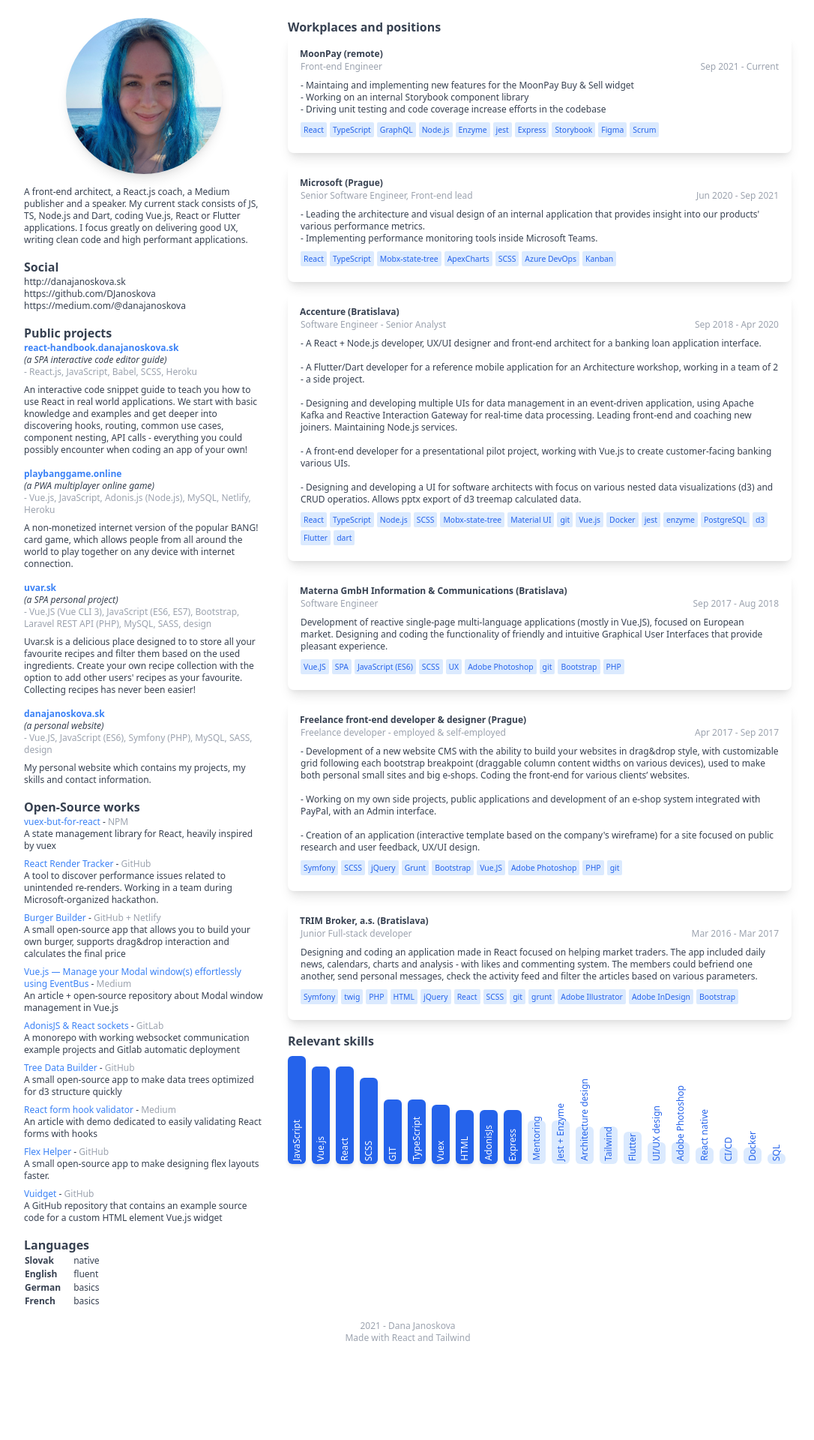
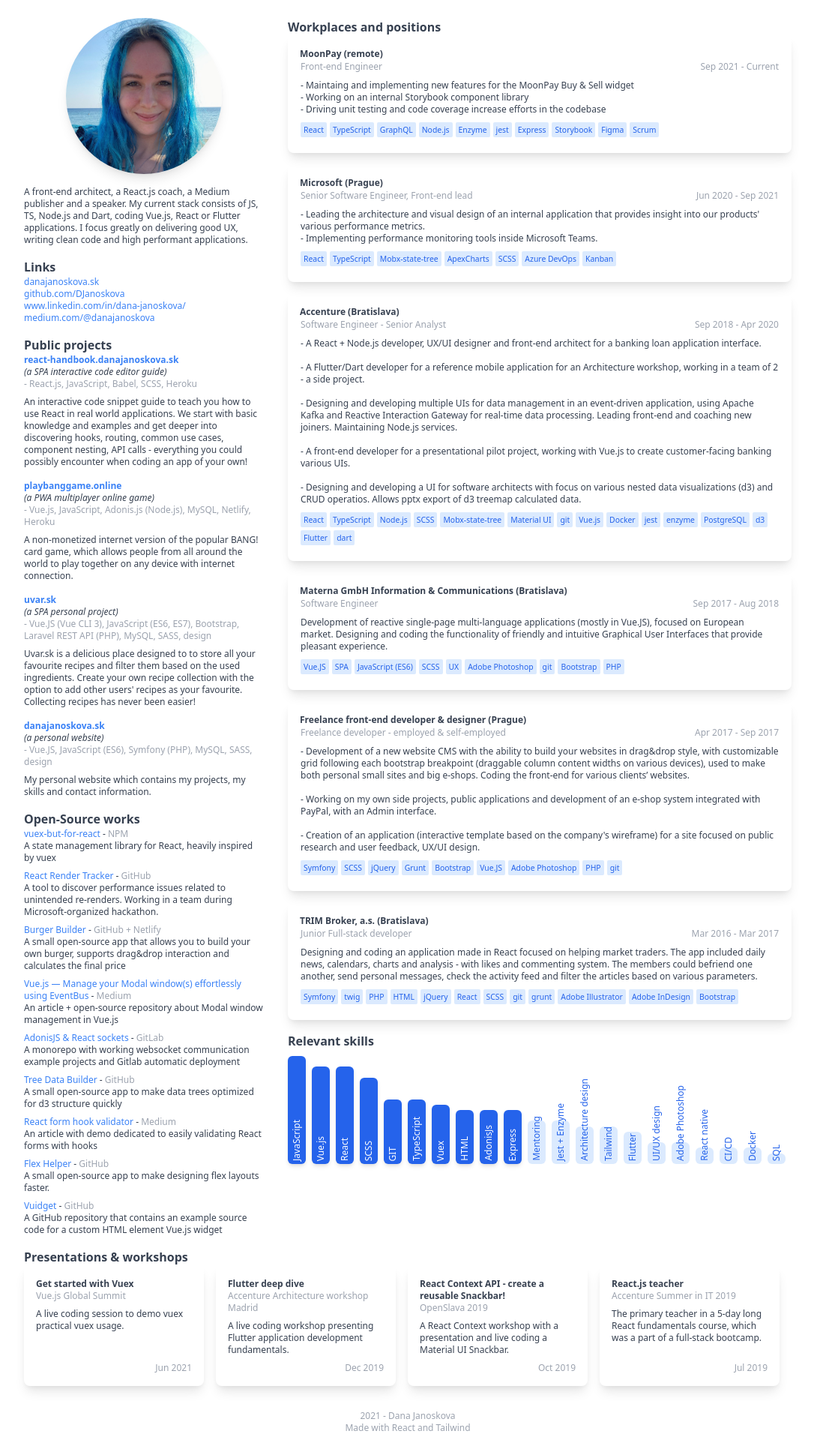
Before and after one commit to DJanoskova/React-CV-personal, a React (Create React App) app: page / in a window 1280 px wide. Shown: the top 1920 px of the page at 75% size, without its empty margins (96-1182 px from the left). Before the commit the page ends 1816 px from the top, so only its background shows below. Built offline with nearby package versions, Linux system fonts and the light colour scheme.

Commit message:
add workshops & presentations section

```diff
--- a/package.json
+++ b/package.json
@@ -29,7 +29,8 @@
     "eject": "react-scripts eject",
     "lint": "eslint .",
     "lint:fix": "eslint --fix",
-    "format": "prettier --write './**/*.{js,jsx,ts,tsx,css,md,json}' --config ./.prettierrc"
+    "format": "prettier --write './**/*.{js,jsx,ts,tsx,css,md,json}' --config ./.prettierrc",
+    "analyze": "craco build && source-map-explorer 'build/static/js/*.js'"
   },
   "eslintConfig": {
     "extends": [
--- a/src/App.tsx
+++ b/src/App.tsx
@@ -2,11 +2,11 @@ import React, { useState } from 'react';
 
 import { CVType } from './types/cv';
 
-import Work from './components/Work';
+import Works from './components/Works';
 import Skills from './components/Skills';
-import Languages from './components/Languages';
 import Loading from './components/Loading';
 import About from './components/About';
+import Workshops from './components/Workshops';
 
 import cvData from './data.json';
 
@@ -17,21 +17,21 @@ const App = () => {
 
   if (!cv) return <Loading />;
 
-  const { about, projects, languages, skills, contributions, works } = cv;
+  const { about, projects, skills, contributions, works, workshops } = cv;
 
   return (
     <div className="max-w-screen-lg m-auto py-6 px-4 lg:px-0">
       <div className="block lg:flex">
         <div className="mr-0 lg:mr-8 w-full lg:w-80 flex-shrink-0">
           <About about={about} projects={projects} contributions={contributions} />
-          <Languages data={languages} />
         </div>
 
         <div className="">
-          <Work data={works} />
+          <Works data={works} />
           <Skills data={skills} />
         </div>
       </div>
+      <Workshops data={workshops} />
       <div className="content text-center noprint text-gray-400">
         2021 - Dana Janoskova
         <br />
--- a/src/components/About.tsx
+++ b/src/components/About.tsx
@@ -22,12 +22,22 @@ const About: FunctionComponent<IProps> = ({ about, projects, contributions }) =>
         alt="Dana Janoskova"
       />
       <div className="mb-4">{about}</div>
-      <SectionWrapper title="Social">
-        http://danajanoskova.sk
+      <SectionWrapper title="Links">
+        <a href="http://danajanoskova.sk" target="_blank" rel="noreferrer">
+          danajanoskova.sk
+        </a>
         <br />
-        https://github.com/DJanoskova
+        <a href="https://github.com/DJanoskova" target="_blank" rel="noreferrer">
+          github.com/DJanoskova
+        </a>
         <br />
-        https://medium.com/@danajanoskova
+        <a href="https://www.linkedin.com/in/dana-janoskova/" target="_blank" rel="noreferrer">
+          www.linkedin.com/in/dana-janoskova/
+        </a>
+        <br />
+        <a href="https://medium.com/@danajanoskova" target="_blank" rel="noreferrer">
+          medium.com/@danajanoskova
+        </a>
       </SectionWrapper>
       <Projects data={projects} />
       <Contributions data={contributions} />
--- a/src/components/Work/index.tsx
+++ b/src/components/Works/index.tsx
@@ -3,7 +3,7 @@ import React, { FunctionComponent } from 'react';
 import { WorkType } from '../../types/cv';
 
 import SectionWrapper from '../hoc/SectionWrapper';
-import Work from './Works';
+import Work from './Work';
 
 type IProps = {
   data: WorkType[];
--- /dev/null
+++ b/src/components/Workshops/Workshop.tsx
@@ -0,0 +1,28 @@
+import React, { FunctionComponent } from 'react';
+import format from 'date-fns/format';
+
+import { WorkshopType } from '../../types/cv';
+
+import Card from '../ui/Card';
+
+type IProps = {
+  data: WorkshopType;
+};
+
+const Workshop: FunctionComponent<IProps> = ({ data }) => {
+  const dateFormat = 'MMM yyyy';
+  const date = format(new Date(data.date), dateFormat);
+
+  return (
+    <Card className="mr-4 last:mr-0 flex-1 flex flex-col justify-between">
+      <div>
+        <strong className="mb-2">{data.title}</strong>
+        <div className="text-gray-400">{data.organizer}</div>
+        <div className="py-2 whitespace-pre-line">{data.description}</div>
+      </div>
+      <span className="text-right text-gray-400">{date}</span>
+    </Card>
+  );
+};
+
+export default Workshop;
--- /dev/null
+++ b/src/components/Workshops/index.tsx
@@ -0,0 +1,24 @@
+import React, { FunctionComponent } from 'react';
+
+import { WorkshopType } from '../../types/cv';
+
+import SectionWrapper from '../hoc/SectionWrapper';
+import Workshop from './Workshop';
+
+type IProps = {
+  data: WorkshopType[];
+};
+
+const Workshops: FunctionComponent<IProps> = ({ data }) => {
+  return (
+    <SectionWrapper title="Presentations & workshops">
+      <div className="block lg:flex">
+        {data.map((workshop) => (
+          <Workshop data={workshop} key={workshop.title} />
+        ))}
+      </div>
+    </SectionWrapper>
+  );
+};
+
+export default Workshops;
--- a/src/components/ui/Card.tsx
+++ b/src/components/ui/Card.tsx
@@ -1,7 +1,11 @@
 import React, { FunctionComponent } from 'react';
 
-const Card: FunctionComponent = ({ children }) => {
-  return <div className="p-4 shadow-lg mb-4 rounded-lg">{children}</div>;
+type IProps = {
+  className?: string;
+};
+
+const Card: FunctionComponent<IProps> = ({ children, className }) => {
+  return <div className={`p-4 shadow-lg mb-4 rounded-lg ${className}`}>{children}</div>;
 };
 
 export default Card;
--- a/src/data.json
+++ b/src/data.json
@@ -262,5 +262,31 @@
       "name": "Vuidget",
       "source": "GitHub"
     }
+  ],
+  "workshops": [
+    {
+      "date": "2021-06-09",
+      "organizer": "Vue.js Global Summit",
+      "title": "Get started with Vuex",
+      "description": "A live coding session to demo vuex practical vuex usage."
+    },
+    {
+      "date": "2019-12-10",
+      "organizer": "Accenture Architecture workshop Madrid",
+      "title": "Flutter deep dive",
+      "description": "A live coding workshop presenting Flutter application development fundamentals."
+    },
+    {
+      "date": "2019-10-10",
+      "organizer": "OpenSlava 2019",
+      "title": "React Context API - create a reusable Snackbar!",
+      "description": "A React Context workshop with a presentation and live coding a Material UI Snackbar."
+    },
+    {
+      "date": "2019-07-10",
+      "organizer": "Accenture Summer in IT 2019",
+      "title": "React.js teacher",
+      "description": "The primary teacher in a 5-day long React fundamentals course, which was a part of a full-stack bootcamp."
+    }
   ]
 }
```
Also changed, not shown: src/types/cv.ts (+8 -0 lines), src/components/Works/Work.tsx (renamed from src/components/Work/Works.tsx).
